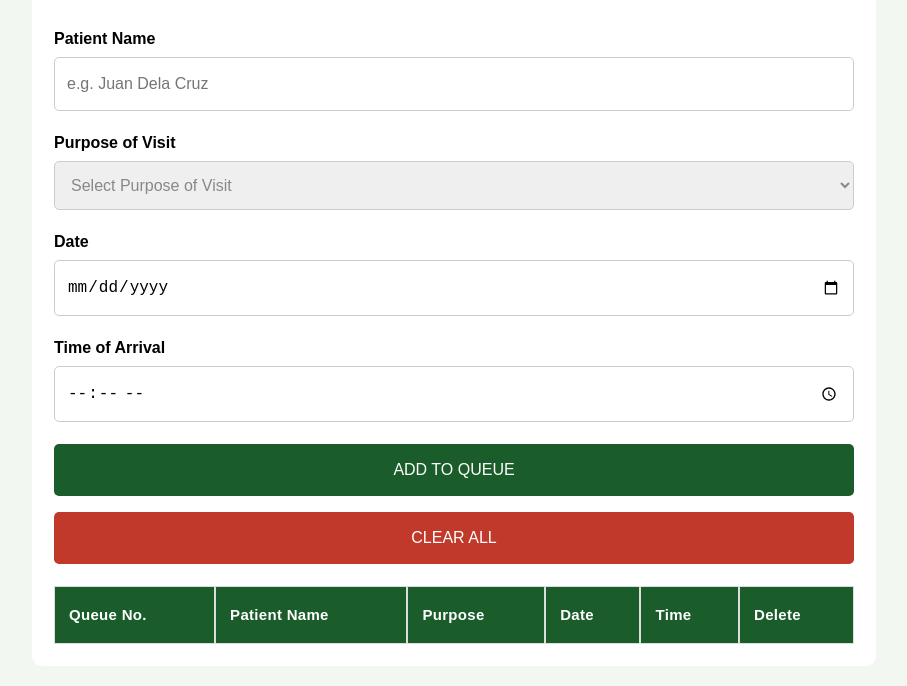
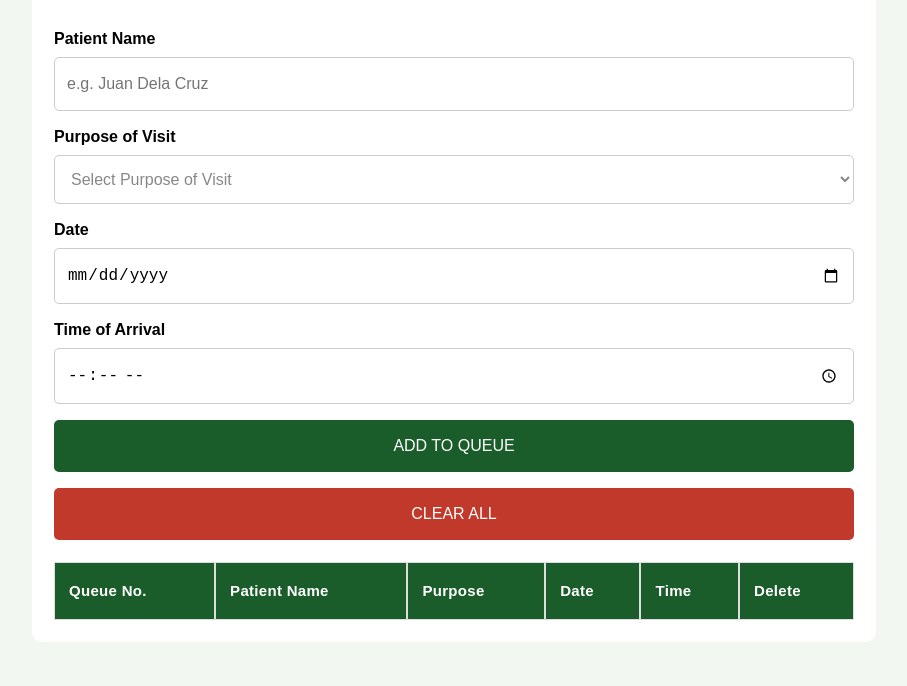
Before and after one commit to joannedacula4-a11y/-health-center-queue-log, a plain HTML site: page index.html in a window 1280 px wide. Shown: the part 150-836 px from the top of the page, without its empty margins (186-1093 px from the left). After the commit the page ends 812 px from the top, so only its background shows below. Drawn offline with nearby package versions, Linux system fonts and the light colour scheme.

Commit message:
Update index.html

```diff
--- a/index.html
+++ b/index.html
@@ -7,13 +7,13 @@
 <link href="https://fonts.googleapis.com/css2?family=Playfair+Display:wght@700;800&family=Merriweather:wght@400;700&display=swap" rel="stylesheet">
 <style>
 body { font-family: Arial, sans-serif; background: #f2f7f2; margin: 0; padding: 20px; }
-.container { max-width: 800px; margin: auto; background: white; padding: 28px 22px 22px 22px; border-radius: 10px; overflow: hidden; }
-h1 { font-family: 'Playfair Display', Georgia, serif; font-weight: 800; text-align: center; color: #1a5c2a; margin-bottom: 18px; margin-top: 10px; line-height: 1.45; text-transform: uppercase; letter-spacing: 0.5px; font-size: 28px; word-break: normal; }
-.subtitle { font-family: 'Merriweather', Georgia, serif; font-weight: 400; text-align: center; color: #444; margin-top: 0; margin-bottom: 30px; line-height: 1.9; font-size: 16px; letter-spacing: 0.4px; }
+.container { max-width: 800px; margin: auto; background: white; padding: 28px 22px 22px 22px; border-radius: 10px; }
+h1 { font-family: 'Playfair Display', Georgia, 'Times New Roman', serif; font-weight: 800; text-align: center; color: #1a5c2a; margin-bottom: 18px; margin-top: 10px; line-height: 1.45; text-transform: uppercase; letter-spacing: 0.5px; font-size: 28px; }
+.subtitle { font-family: 'Merriweather', Georgia, 'Times New Roman', serif; font-weight: 400; text-align: center; color: #444; margin-top: 0; margin-bottom: 30px; line-height: 1.9; font-size: 16px; letter-spacing: 0.4px; }
 label { display: block; margin-top: 14px; font-weight: bold; line-height: 1.5; }
-input, select { width: 100%; padding: 14px 12px; margin-top: 6px; margin-bottom: 6px; border: 1px solid #ccc; border-radius: 5px; box-sizing: border-box; font-size: 16px; line-height: 1.5; }
+input, select { width: 100%; padding: 14px 12px; margin-top: 6px; margin-bottom: 6px; border: 1px solid #ccc; border-radius: 5px; box-sizing: border-box; font-size: 16px; line-height: 1.5; background: white; display: block; }
 select:invalid { color: #888; }
-button { width: 100%; padding: 14px; margin-top: 16px; background: #1a5c2a; color: white; border: none; border-radius: 5px; font-size: 16px; cursor: pointer; line-height: 1.5; }
+button { width: 100%; padding: 14px; margin-top: 16px; background: #1a5c2a; color: white; border: none; border-radius: 5px; font-size: 16px; cursor: pointer; line-height: 1.5; display: block; }
 #error { color: red; margin-top: 10px; display: none; font-weight: bold; }
 .table-wrap { overflow-x: auto; margin-top: 22px; }
 table { width: 100%; border-collapse: separate; border-spacing: 0; min-width: 700px; }
@@ -70,7 +70,6 @@ td:nth-child(4), td:nth-child(5) { white-space: nowrap; }
 
 <script>
 var queue = [];
-
 function formatTimeToAMPM(time24) {
   if (!time24) return '';
   var parts = time24.split(':');
@@ -81,14 +80,12 @@ function formatTimeToAMPM(time24) {
   if (hour12 === 0) hour12 = 12;
   return hour12 + ':' + minute + ' ' + ampm;
 }
-
 function formatDateToMDY(dateStr) {
   if (!dateStr) return '';
   var parts = dateStr.split('-');
   if (parts.length !== 3) return dateStr;
   return parts[1] + '-' + parts[2] + '-' + parts[0];
 }
-
 function displayQueue() {
   var list = document.getElementById('queueList');
   list.innerHTML = '';
@@ -97,7 +94,6 @@ function displayQueue() {
     list.innerHTML += '<tr><td>' + (i+1) + '</td><td>' + p.name + '</td><td>' + p.purpose + '</td><td>' + formatDateToMDY(p.date) + '</td><td>' + formatTimeToAMPM(p.time) + '</td><td><button class="deleteBtn" onclick="deleteOne(' + i + ')">X</button></td></tr>';
   }
 }
-
 function addPatient() {
   var nameInput = document.getElementById('name');
   var name = nameInput.value.trim();
@@ -124,9 +120,7 @@ function addPatient() {
   document.getElementById('time').value = '';
   alert('Added: ' + name);
 }
-
 function deleteOne(index) { queue.splice(index, 1); displayQueue(); }
-
 function clearQueue() {
   if (confirm("Are you sure you want to clear all patients from the queue?")) {
     queue = [];
@@ -134,10 +128,9 @@ function clearQueue() {
     alert('Queue cleared');
   }
 }
-
 document.getElementById('addBtn').addEventListener('click', addPatient);
 document.getElementById('clearBtn').addEventListener('click', clearQueue);
 displayQueue();
 </script>
 </body>
-  </html>
+</html>
```
